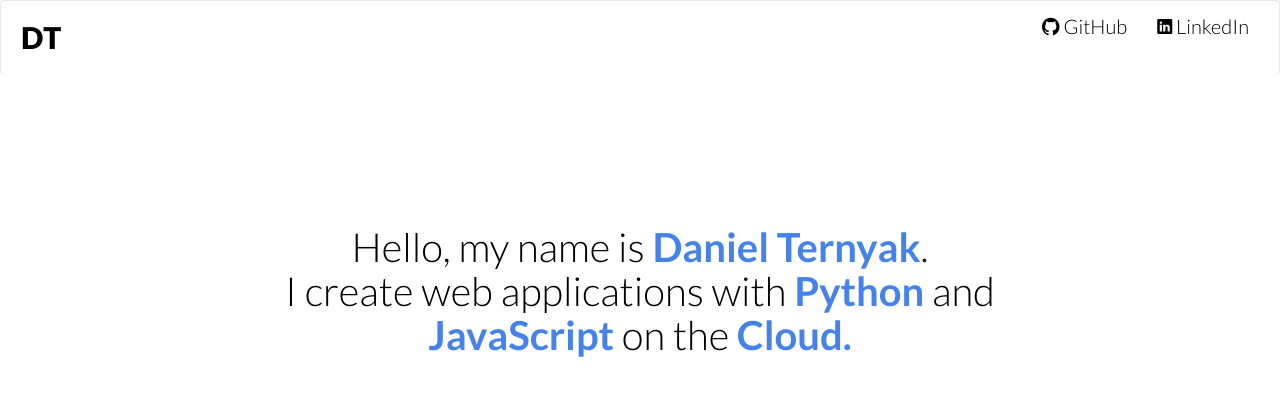
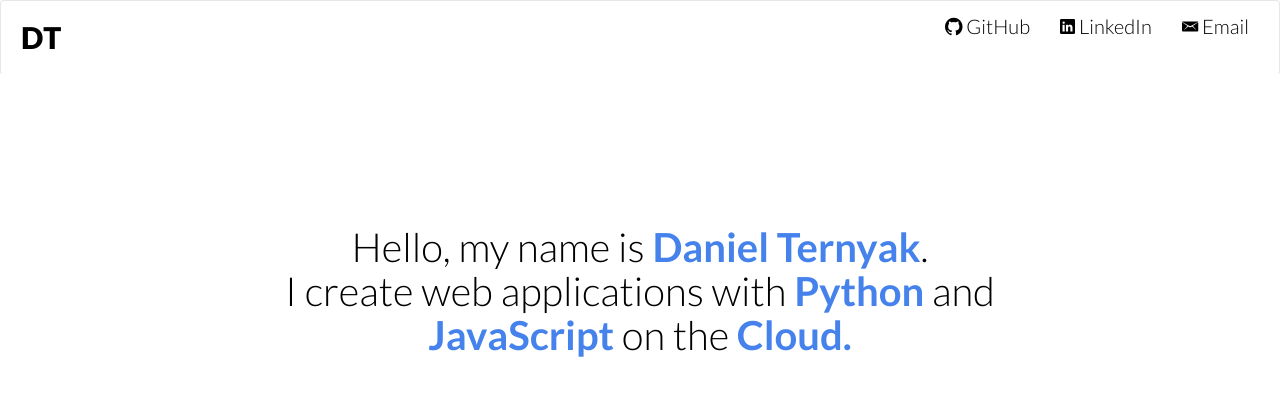
Before and after one commit to dternyak/danielternyak.com, a Flask app: page / in a window 1280 px wide. Shown: the top 420 px of the page. Run offline with Flask 2, Linux system fonts and the light colour scheme; some libraries are stand-ins or nearby versions.

Commit message:
add email contact

```diff
--- a/templates/navbar.html
+++ b/templates/navbar.html
@@ -7,7 +7,10 @@
         <div class="collapse navbar-collapse">
             <ul class="nav navbar-nav pull-right">
                 <li><a href=https://github.com/dternyak target=_blank><i class=ion-social-github></i> GitHub</a>
-                <li><a href=https://www.linkedin.com/in/dternyak/ target=_blank><i class=ion-social-linkedin></i> LinkedIn</a>
+                <li><a href=https://www.linkedin.com/in/dternyak/ target=_blank><i class=ion-social-linkedin></i>
+                    LinkedIn</a>
+                <li><a href="mailto:daniel@ternyak.com"><i class="ion-email"></i> Email</a>
+
             </ul>
         </div>
     </nav>
```
